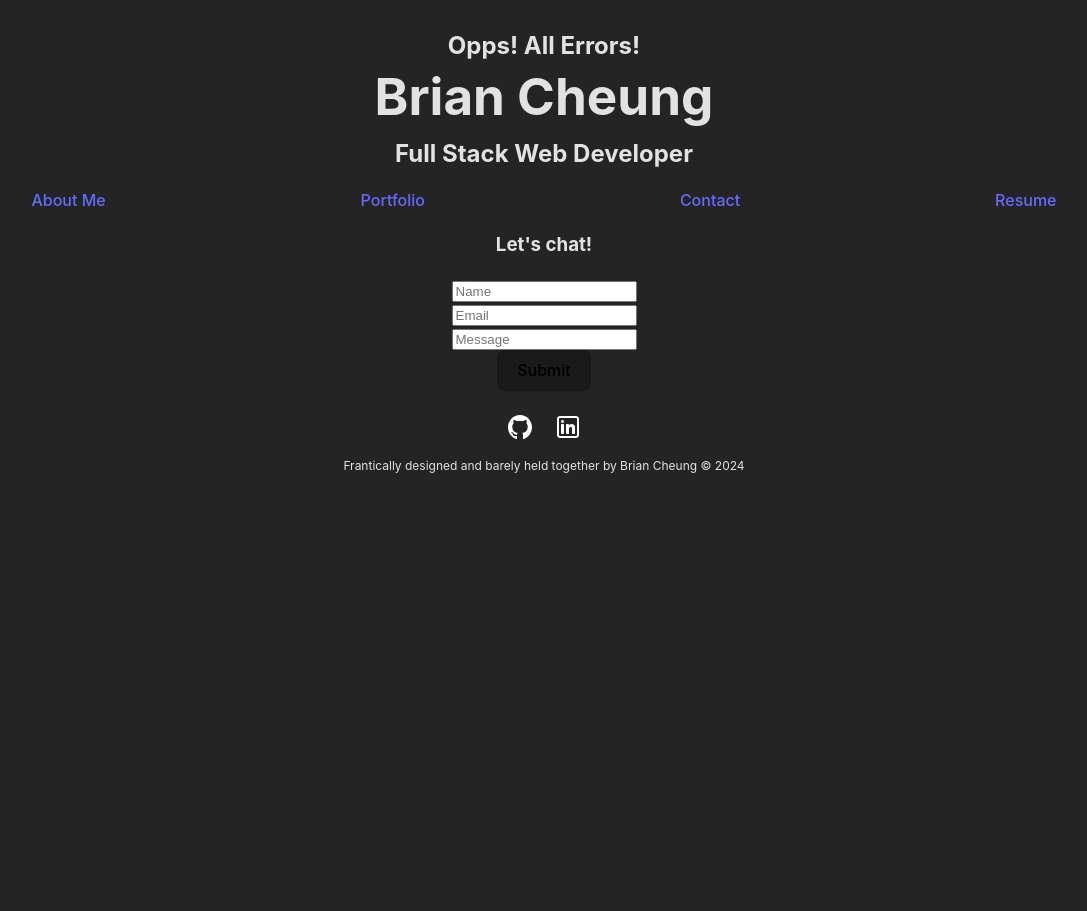
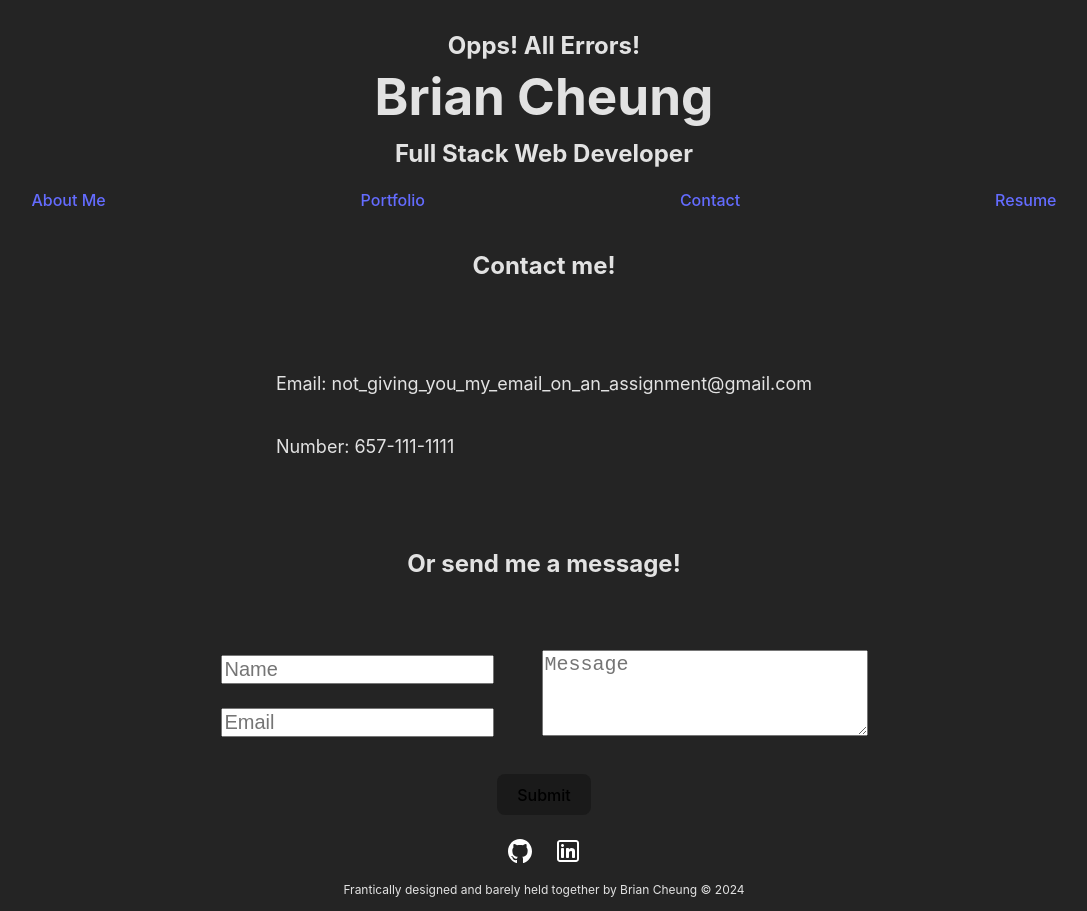
Before and after one commit to CYCBrian/wk20-react-portfolio, a React (Vite) app: page /contact in a window 1280 px wide. Shown: the whole page, without its empty margins (96-1183 px from the left). Before the commit the page ends 800 px from the top, so only its background shows below. Built offline with nearby package versions, Linux system fonts and the light colour scheme.

Commit message:
2.Components-I think I'm done styling. I'll continue to refine it for my official website

```diff
--- a/src/index.css
+++ b/src/index.css
@@ -2,11 +2,9 @@
   font-family: Inter, system-ui, Avenir, Helvetica, Arial, sans-serif;
   line-height: 1.5;
   font-weight: 400;
-
   color-scheme: light dark;
   color: rgba(255, 255, 255, 0.87);
   background-color: #242424;
-
   font-synthesis: none;
   text-rendering: optimizeLegibility;
   -webkit-font-smoothing: antialiased;
@@ -24,7 +22,6 @@ a:hover {
 
 body {
   margin: 0;
-  min-width: 320px;
   min-height: 100vh;
 }
 
@@ -32,35 +29,3 @@ h1 {
   font-size: 3.2em;
   line-height: 1.1;
 }
-
-/* button {
-  border-radius: 8px;
-  border: 1px solid transparent;
-  padding: 0.6em 1.2em;
-  font-size: 1em;
-  font-weight: 500;
-  font-family: inherit;
-  background-color: #1a1a1a;
-  cursor: pointer;
-  transition: border-color 0.25s;
-}
-button:hover {
-  border-color: #646cff;
-}
-button:focus,
-button:focus-visible {
-  outline: 4px auto -webkit-focus-ring-color;
-} */
-
-/* @media (prefers-color-scheme: light) {
-  :root {
-    color: #213547;
-    background-color: #ffffff;
-  }
-  a:hover {
-    color: #747bff;
-  }
-  button {
-    background-color: #f9f9f9;
-  }
-} */
--- a/src/pages/about/about.css
+++ b/src/pages/about/about.css
@@ -2,8 +2,8 @@
     display: flex;
     flex-direction: column;
     align-items: center;
-    gap: 3rem;
-    min-height: calc(100vh - 34px);
+    gap: 0.5rem;
+    min-height: calc(100vh - 20rem);
 
 }
 
--- a/src/pages/contact/contact.css
+++ b/src/pages/contact/contact.css
@@ -0,0 +1,45 @@
+.contact-container {
+  display: flex;
+  flex-direction: column;
+  align-items: center;
+  gap: 3rem;
+  min-height: calc(100vh - 20rem);
+}
+
+.my-contact-container{
+    display: flex;
+    flex-direction: column;
+}
+
+.my-contact{
+    text-align: start;
+    font-size: large;
+}
+
+.form-container {
+  display: flex;
+  gap: 3rem;
+  align-items: center;
+}
+
+.contact-information {
+  display: flex;
+  flex-direction: column;
+  gap: 1.5rem;
+}
+
+.contact-input {
+  font-size: 20px;
+
+}
+
+.message-input {
+  min-height: 5rem;
+  min-width: 20rem;
+  font-size: 20px;
+
+}
+
+.button-container {
+  margin-top: 2rem;
+}
--- a/src/pages/contact/contact.jsx
+++ b/src/pages/contact/contact.jsx
@@ -1,7 +1,7 @@
 /* eslint-disable react/no-unescaped-entities */
 import { useState } from "react";
 import { validateEmail } from "../../util/helpers/validation";
-import "./contact.css"
+import "./contact.css";
 
 function Contact() {
   const [name, setName] = useState("");
@@ -42,20 +42,26 @@ function Contact() {
   };
 
   return (
-    <section>
-      <h3>Let's chat!</h3>
-      <form className="contactForm" onSubmit={handleFormSubmit}>
-        <section>
+    <section className="contact-container">
+      <h2>Contact me!</h2>
+      <section className="my-contact-container">
+          <p className="my-contact">Email: not_giving_you_my_email_on_an_assignment@gmail.com</p>
+          <p className="my-contact">Number: 657-111-1111</p>
+      </section>
+      <h2>Or send me a message!</h2>
+      <form className="contact-form" onSubmit={handleFormSubmit}>
+        <section className="form-container">
+          <section className="contact-information">
             <input
+              className="contact-input"
               value={name}
               name="name"
               onChange={handleInputChange}
               type="text"
               placeholder="Name"
             />
-        </section>
-        <section>
             <input
+              className="contact-input"
               value={email}
               name="email"
               onChange={handleInputChange}
@@ -63,8 +69,9 @@ function Contact() {
               placeholder="Email"
             />
           </section>
-        <section>
-          <input
+          <section className="message-container">
+            <textarea
+              className="message-input"
               value={message}
               name="message"
               onChange={handleInputChange}
@@ -72,7 +79,10 @@ function Contact() {
               placeholder="Message"
             />
           </section>
+        </section>
+        <section className="button-container">
           <button type="submit">Submit</button>
+        </section>
       </form>
     </section>
   );
--- a/src/pages/portfolio/portfolio.css
+++ b/src/pages/portfolio/portfolio.css
@@ -5,7 +5,7 @@
     gap: 3rem;
     margin-top:4rem;
     margin-bottom: 5rem;
-    min-height: calc(100vh - 34px);
+    min-height: calc(100vh - 20rem);
 
 }
 .project-card{
--- a/src/pages/portfolio/portfolio.jsx
+++ b/src/pages/portfolio/portfolio.jsx
@@ -61,6 +61,7 @@ function ProjectCard(props) {
 function ProjectList() {
   return (
     <section className="project-container">
+      <h2>My Projects</h2>
       {projects.map((project) => (
         <ProjectCard
           key={project.id}
--- a/src/pages/resume/resume.css
+++ b/src/pages/resume/resume.css
@@ -3,8 +3,7 @@
     flex-direction: column;
     align-items: center;
     gap: 1rem;
-    min-height: calc(100vh - 34px);
-    margin-top: rem;
+    min-height: calc(100vh - 20rem);
 }
 
 .title-container{
@@ -15,7 +14,7 @@
     display: flex;
     flex-direction: column;
     justify-content: center;
-    gap: 2rem;
+    gap: 1.5rem;
     background-color: rgba(240, 248, 255, 0.15);
     padding-left: 7rem;
     padding-right: 7rem;
```
Also changed, not shown: src/app.css (+0 -36 lines), src/components/header/header.css (line endings or trailing spaces). Lines whose indentation alone changed are shown as unchanged.
